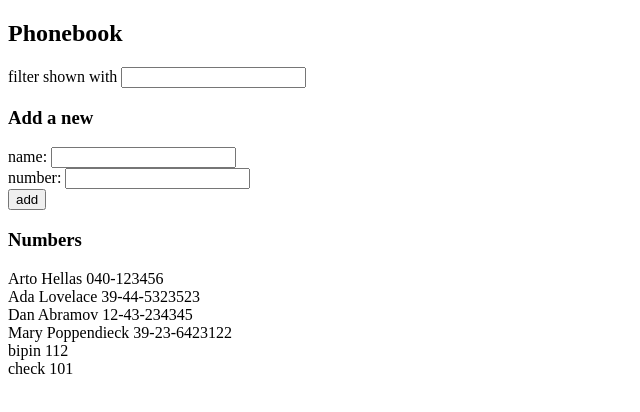
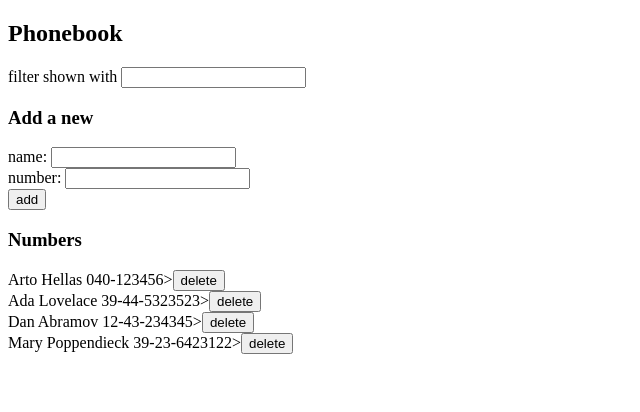
Before and after one commit to bipinkh/fullstack-open, a React (Create React App) app in the folder part2/phonebook/: page / in a window 1280 px wide. Shown: the top 412 px of the page, without its empty margins (0-640 px from the left). Built offline with nearby package versions, Linux system fonts and the light colour scheme; data requests are answered from the project's data file; the HTML template or start-up script is replaced by a standard one.

Commit message:
Complete part 2.17

```diff
--- a/part2/phonebook/db.json
+++ b/part2/phonebook/db.json
@@ -19,16 +19,6 @@
       "name": "Mary Poppendieck",
       "number": "39-23-6423122",
       "id": 4
-    },
-    {
-      "name": "bipin",
-      "number": "112",
-      "id": 5
-    },
-    {
-      "name": "check ",
-      "number": "101",
-      "id": 6
     }
   ]
 }
--- a/part2/phonebook/src/App.js
+++ b/part2/phonebook/src/App.js
@@ -24,11 +24,18 @@ const App = () => {
             return
         }
 
-        phonebookService.addEntry( {name: newName, number: newNumber, id: persons.length+1} )
+        phonebookService.addEntry( {name: newName, number: newNumber} )
             .then( newPerson => setPersons( persons.concat(newPerson) ) )
 
         setNewName("")
         setNewNumber("")
+    }
+
+    const removeName = (id) => {
+        const person = persons.find( p => p.id === id )
+        if ( window.confirm(`Delete ${person.name}?`) )
+            phonebookService.deleteEntry(id)
+                .then( response => setPersons( persons.filter(p => p.id !== id)) )
     }
 
     const handleNewNameChange = (event) => setNewName(event.target.value)
@@ -51,7 +58,7 @@ const App = () => {
                 newNumberChangeHandler={handleNewNumberChange}
                 addName={addName}/>
             <h3>Numbers</h3>
-            <Persons personsToShow={personsToShow}/>
+            <Persons personsToShow={personsToShow} deleteHandler={removeName}/>
         </div>
     )
 }
--- a/part2/phonebook/src/components/Persons.js
+++ b/part2/phonebook/src/components/Persons.js
@@ -1,8 +1,14 @@
 import React from "react";
 
-const Persons = ({personsToShow}) =>
+const Persons = ({personsToShow, deleteHandler}) =>
     <div>
-        {personsToShow.map( p => <div key={p.id}> {p.name} {p.number} </div> )}
+        {personsToShow.map( p =>
+            <div key={p.id}>
+                {p.name} {p.number}>
+                <button onClick={() => deleteHandler(p.id)}>delete</button>
+            </div>
+
+        )}
     </div>
 
 export default Persons
--- a/part2/phonebook/src/services/Phonebook.js
+++ b/part2/phonebook/src/services/Phonebook.js
@@ -10,5 +10,11 @@ const getAllEntries = () => {
     return axios.get(baseUrl).then(response => response.data)
 }
 
-const exports = {addEntry, getAllEntries}
+const deleteEntry = (id) => {
+  return axios.delete(`${baseUrl}/${id}`)
+      .then( response => response.data )
+      .catch( error => console.log("Failed to delete", error) )
+}
+
+const exports = {addEntry, getAllEntries, deleteEntry}
 export default exports
```
